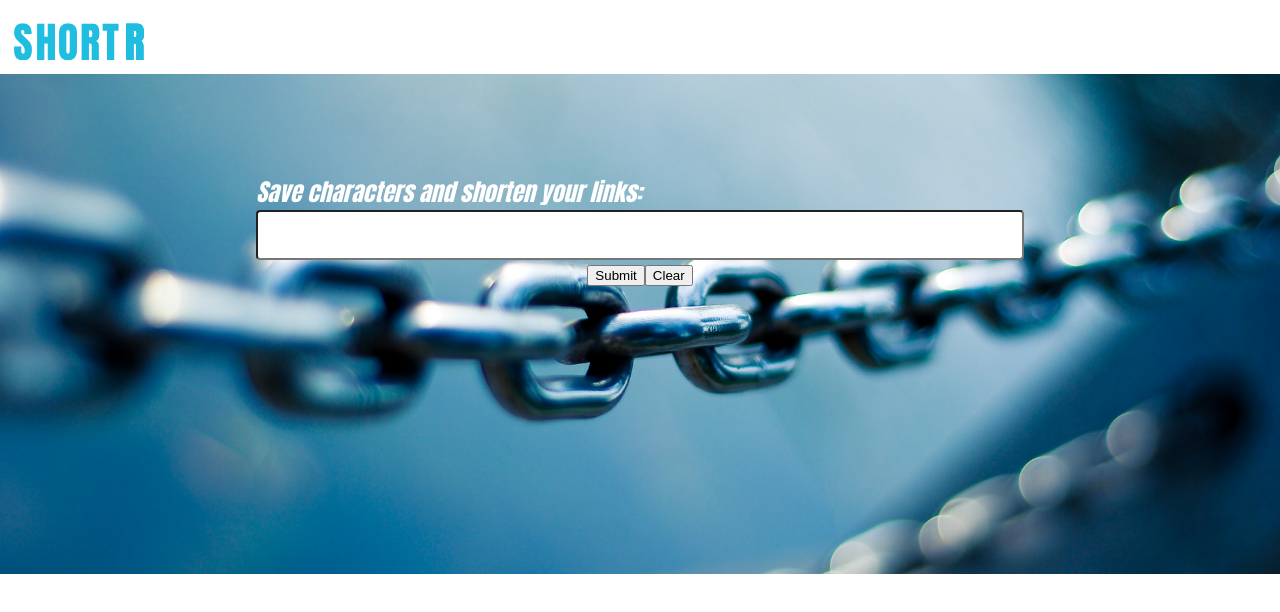
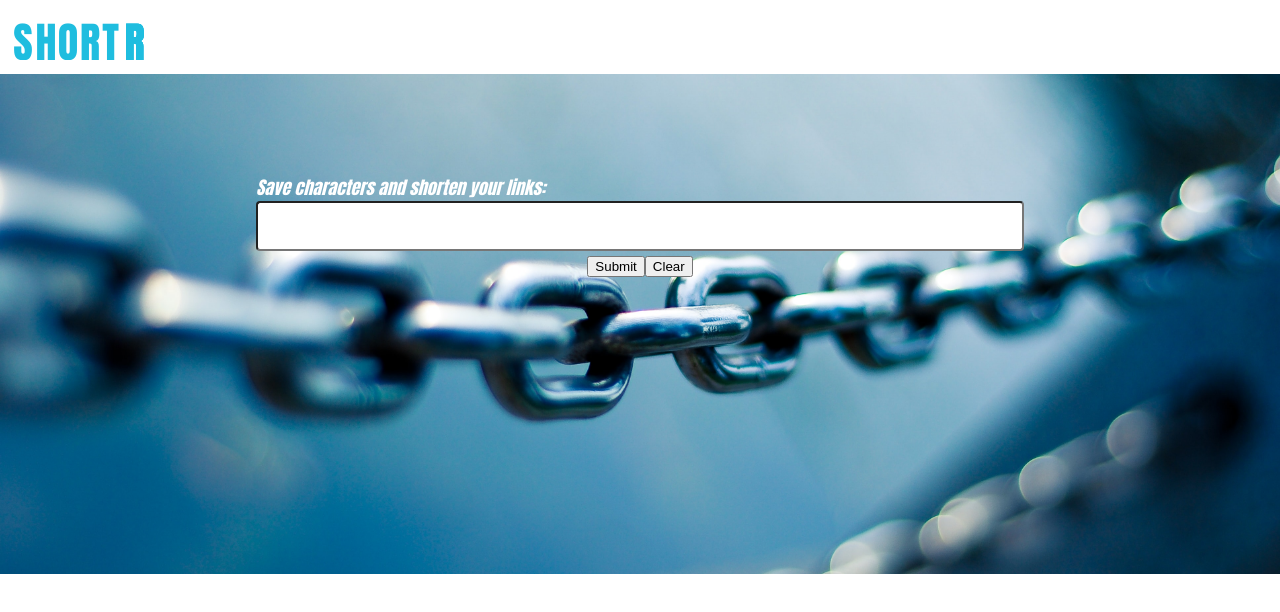
Before and after one commit to NW516/shortrr, a React (Create React App) app in the folder client/: page / in a window 1280 px wide. Shown: the top 612 px of the page. Built offline with nearby package versions, Linux system fonts and the light colour scheme.

Commit message:
more media queries

```diff
--- a/client/src/App.css
+++ b/client/src/App.css
@@ -50,3 +50,14 @@
   display: flex;
   justify-content: center;
 }
+
+@media (min-width: 600px) {
+
+  .shortr-subhead {
+    font-size: 18px;
+    font-style: italic;
+    font-family: Impact, sans-serif;
+    color: #ffffff;
+  }
+
+}
--- a/client/src/App.js
+++ b/client/src/App.js
@@ -71,7 +71,7 @@ export default class App extends Component {
             className="url-input-container">
             <label>
               <span className="shortr-subhead">Save characters and shorten your links:</span>
-              <input onChange={(e) => this.onChange(e)} type="text" name="longUrl" className="url-input"/><br/>
+              <input onChange={(e) => this.onChange(e)} type="text" name="longUrl" className="url-input" autocomplete="off"/><br/>
             </label>
             <div className="button-container">
               <button>Submit</button>
--- a/client/src/components/ShortUrl.css
+++ b/client/src/components/ShortUrl.css
@@ -1,12 +1,12 @@
 .shorturl-error-display {
-  margin: 10px 10px 10px 10px;
+  margin: 5px 5px 5px 5px;
   color: #ffffff;
   font-size: 18px;
   font-family: sans-serif;
 }
 
 .shorturl-display {
-  margin: 10px 10px 10px 10px;
+  margin: 5px 5px 5px 5px;
   color: #ffffff;
   font-size: 14px;
   font-family: sans-serif;
@@ -14,14 +14,14 @@
 
 @media (min-width: 600px) {
   .shorturl-error-display {
-    margin: 5px 5px 5px 5px;
+    margin: 10px 10px 10px 10px;
     color: #ffffff;
     font-size: 24px;
     font-family: sans-serif;
   }
 
   .shorturl-display {
-    margin: 5px 5px 5px 5px;
+    margin: 10px 10px 10px 10px;
     color: #ffffff;
     font-size: 18px;
     font-family: sans-serif;
```
